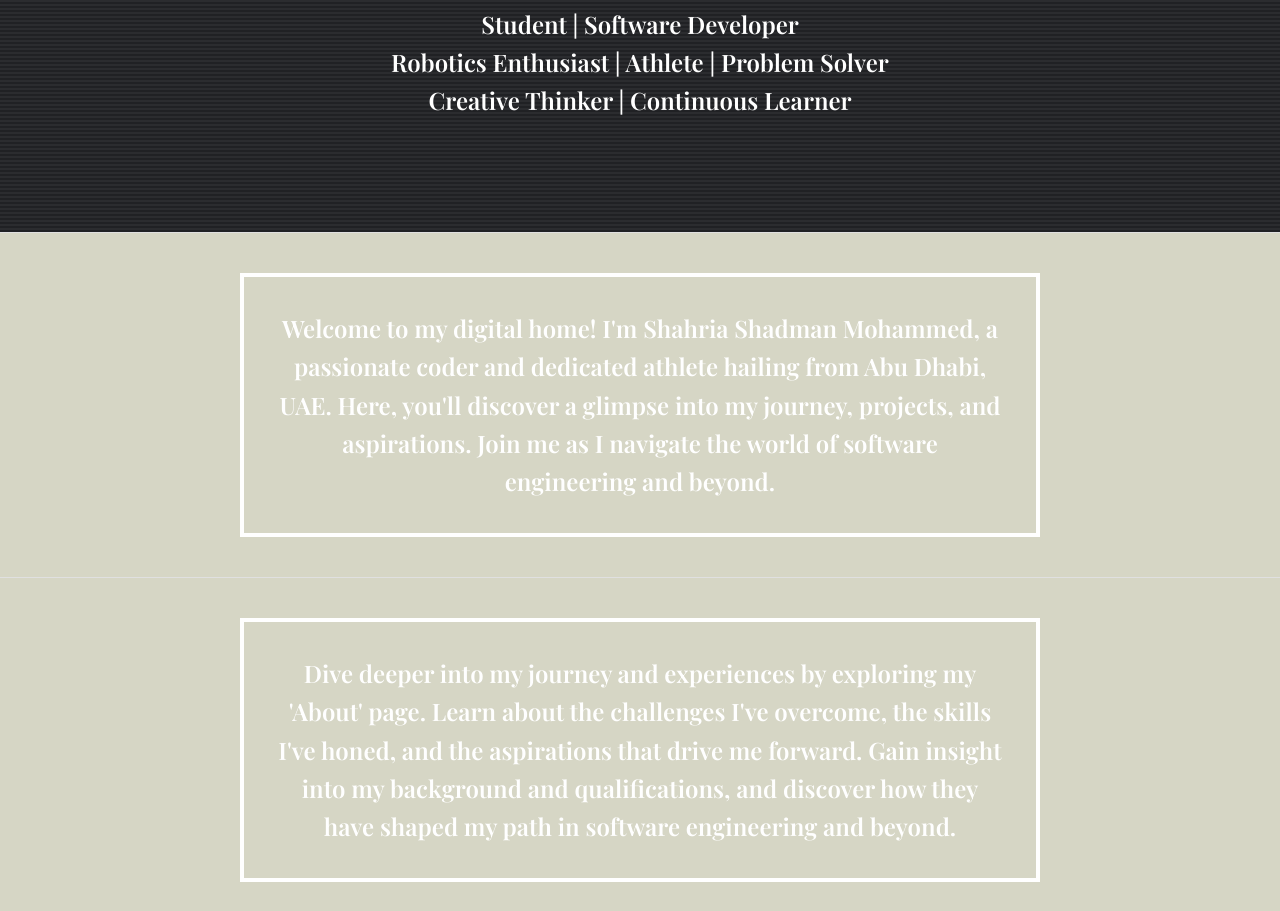
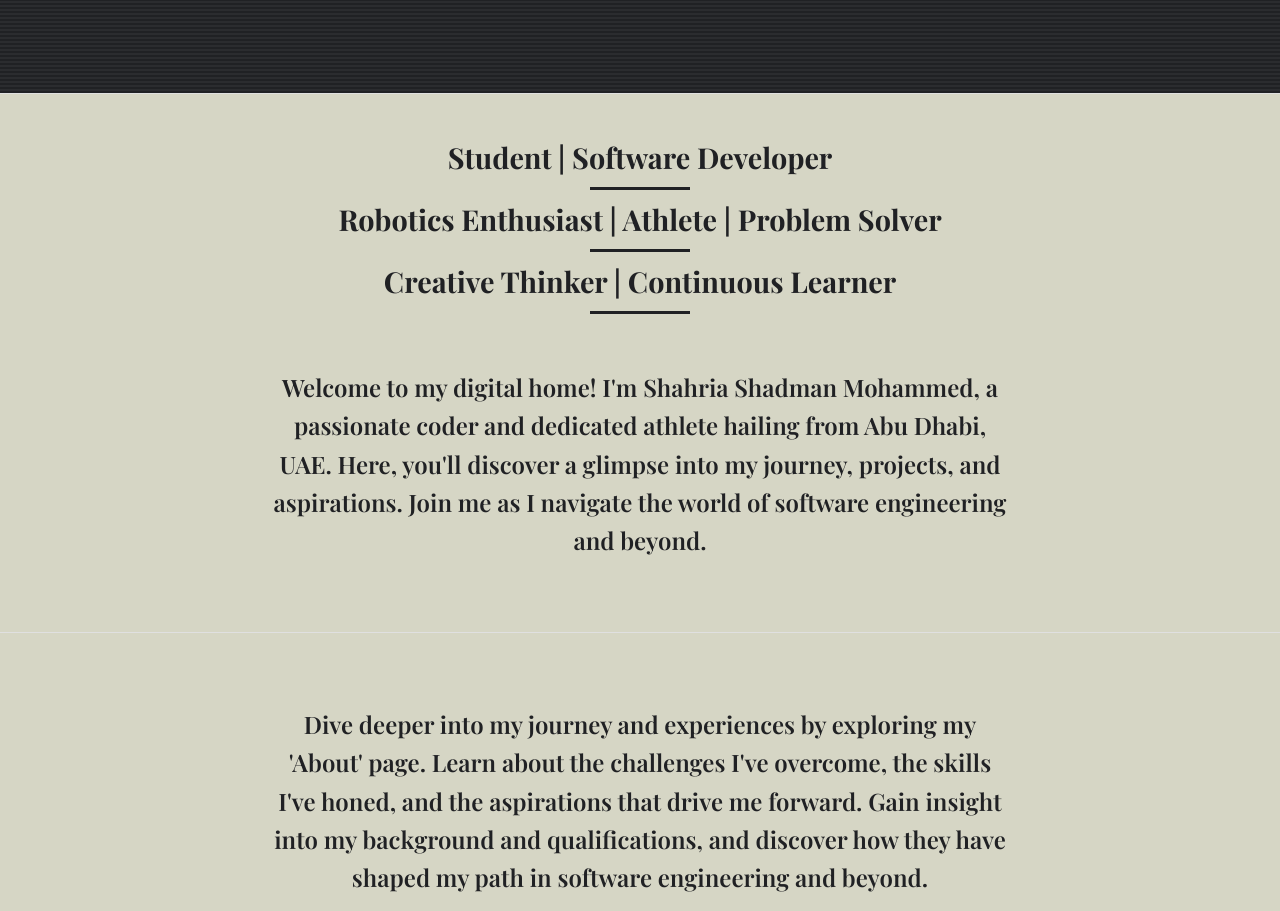
Before and after one commit to shmohamm06/shmohamm06.github.io, a plain HTML site: page index.html in a window 1280 px wide. Shown: the part 261-1172 px from the top of the page. Drawn offline with nearby package versions, Linux system fonts and the light colour scheme; a web font is replaced by a local one.

Commit message:
Finished Product

```diff
--- a/index.html
+++ b/index.html
@@ -31,17 +31,17 @@
     <section id="home" class="hero">
         <div class="container">
             <h1>Shahriar Shadman Mohammed</h1>
-            <div class="subtitle">
-                Student | Software Developer<br>
-                Robotics Enthusiast | Athlete | Problem Solver<br>
-                Creative Thinker | Continuous Learner
-            </div>
         </div>
     </section>
 
     <section class="section" style="margin-top: 0; padding: 40px 0;">
         <div class="container">
-            <div class="hero-quote">
+            <div style="text-align: center; margin-bottom: 2rem;">
+                <h2 style="font-size: 1.8rem; color: #202124; margin-bottom: 1rem;">Student | Software Developer</h2>
+                <h2 style="font-size: 1.8rem; color: #202124; margin-bottom: 1rem;">Robotics Enthusiast | Athlete | Problem Solver</h2>
+                <h2 style="font-size: 1.8rem; color: #202124; margin-bottom: 1rem;">Creative Thinker | Continuous Learner</h2>
+            </div>
+            <div class="home-section-quote">
                 <p>Welcome to my digital home! I'm Shahria Shadman Mohammed, a passionate coder and dedicated athlete hailing from Abu Dhabi, UAE. Here, you'll discover a glimpse into my journey, projects, and aspirations. Join me as I navigate the world of software engineering and beyond.</p>
             </div>
         </div>
@@ -49,7 +49,7 @@
 
     <section class="section" style="margin-top: 0; padding: 40px 0;">
         <div class="container">
-            <div class="hero-quote">
+            <div class="home-section-quote">
                 <p>Dive deeper into my journey and experiences by exploring my 'About' page. Learn about the challenges I've overcome, the skills I've honed, and the aspirations that drive me forward. Gain insight into my background and qualifications, and discover how they have shaped my path in software engineering and beyond.</p>
             </div>
             <div style="text-align: center; margin-top: 2rem;">
@@ -60,7 +60,7 @@
 
     <section class="section" style="margin-top: 0; padding: 40px 0;">
         <div class="container">
-            <div class="hero-quote">
+            <div class="home-section-quote">
                 <p>Ready to discover the projects that showcase my skills and creativity? From innovative coding projects to impressive robotics endeavors, my 'Projects' page offers a glimpse into the diverse range of experiences that have shaped my journey. Take a closer look and explore the exciting challenges I've tackled along the way.</p>
             </div>
             <div style="text-align: center; margin-top: 2rem;">
@@ -71,7 +71,7 @@
 
     <section class="section" style="margin-top: 0; padding: 40px 0;">
         <div class="container">
-            <div class="hero-quote">
+            <div class="home-section-quote">
                 <p>Curious to learn more about the person behind the projects? Click through to explore my hobbies page, where you'll discover how my dedication to athletics and public speaking enriches my journey of personal development and passion pursuit.</p>
             </div>
             <div style="text-align: center; margin-top: 2rem;">
@@ -82,7 +82,7 @@
 
     <section class="section" style="margin-top: 0; padding: 40px 0;">
         <div class="container">
-            <div class="hero-quote">
+            <div class="home-section-quote">
                 <p>Visit my 'Contact Me' page to explore additional ways to connect and learn more about my professional profile. You'll find links to my resume, GitHub repository, LinkedIn profile, and 42 Intra profile, providing comprehensive insights into my skills, projects, and professional background.</p>
             </div>
             <div style="text-align: center; margin-top: 2rem;">
--- a/styles/main.css
+++ b/styles/main.css
@@ -125,7 +125,7 @@ body {
     color: #ffffff;
     position: relative;
     z-index: 1;
-    border: none;
+    border: 4px solid #ffffff;
     padding: 20px 40px;
     display: inline-block;
     background: transparent;
@@ -139,7 +139,7 @@ body {
     box-shadow: none;
     background: transparent;
     color: #ffffff;
-    border: none;
+    border: 4px solid #ffffff;
 }
 
 .hero .subtitle {
@@ -185,6 +185,26 @@ body {
     font-family: 'Playfair Display', serif;
     font-size: 1.5rem;
     color: #ffffff;
+    font-weight: 600;
+    line-height: 1.6;
+    margin: 0;
+    text-align: center;
+}
+
+/* Home Page Section Text Boxes */
+.home-section-quote {
+    background: transparent;
+    border: none;
+    padding: 2rem;
+    text-align: center;
+    max-width: 800px;
+    margin: 0 auto;
+}
+
+.home-section-quote p {
+    font-family: 'Playfair Display', serif;
+    font-size: 1.5rem;
+    color: #202124;
     font-weight: 600;
     line-height: 1.6;
     margin: 0;
```
Lines whose indentation alone changed are shown as unchanged.
